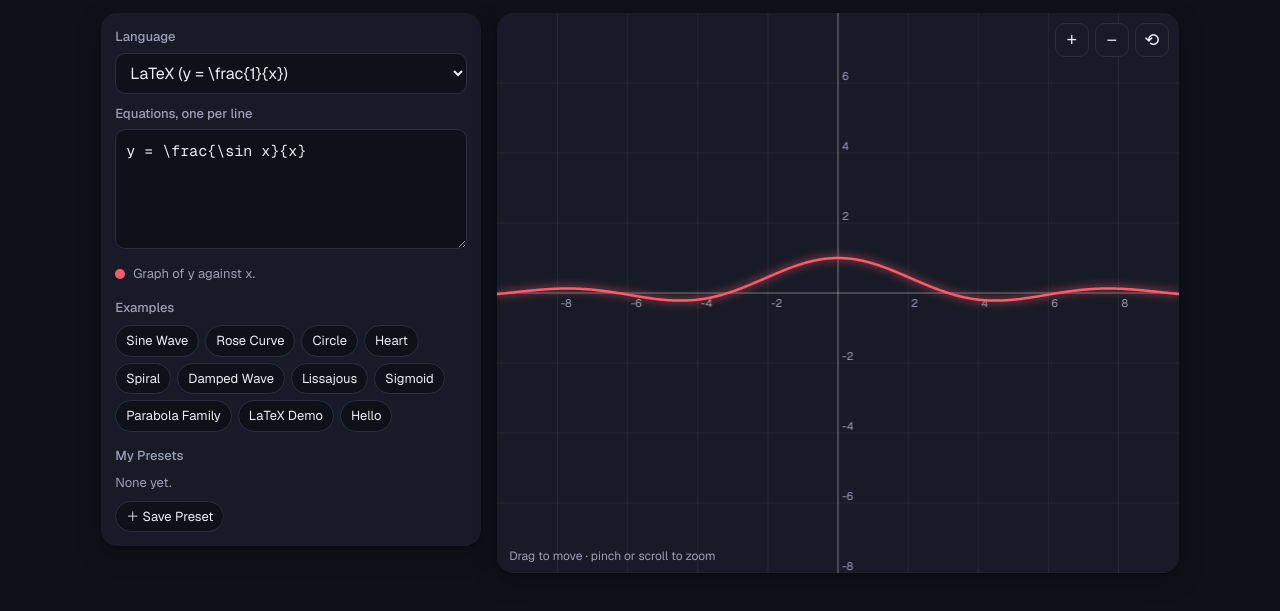
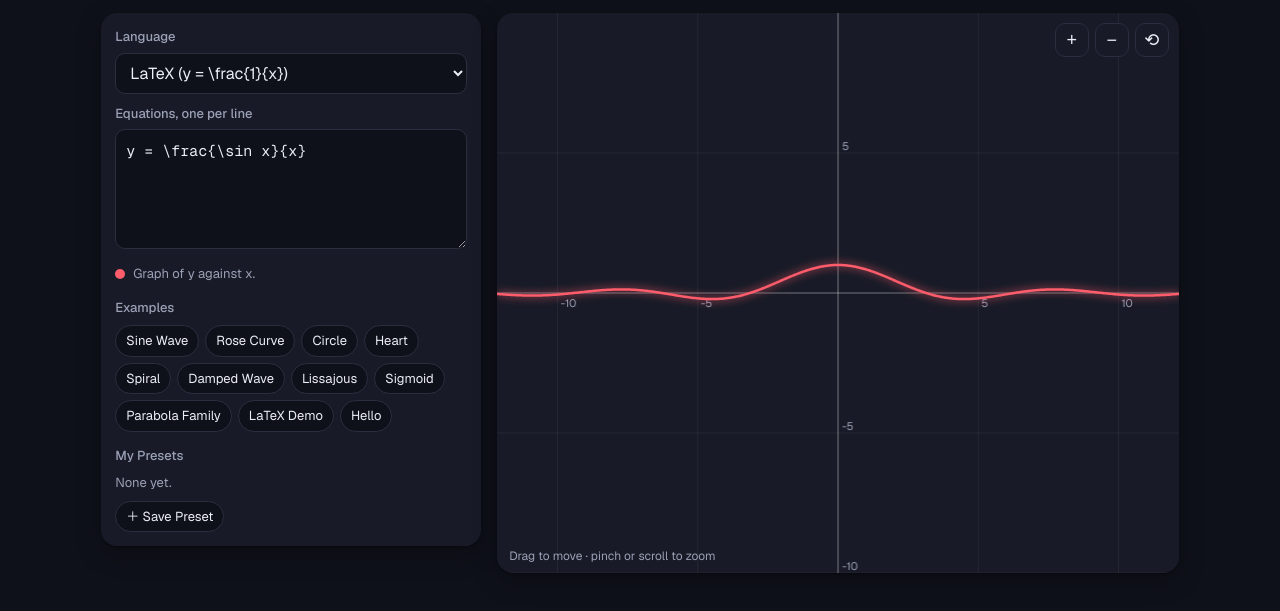
Before and after one commit to WildCard6t/Bank-Loan-Calculator-Visualised-, a plain HTML site: page math.html in a window 1280 px wide. Both pictures are taken after a click on the button "LaTeX Demo". Shown: the part 157-768 px from the top of the page. Drawn offline with nearby package versions, Linux system fonts and the light colour scheme.

Commit message:
Math Visualizer: zoom to fit on Examples, paste and the reset button
Co-Authored-By: Claude Opus 5.5 <noreply@anthropic.com>
Claude-Session: https://claude.ai/code/session_01NhiKVYHBuzaAg9pqvRv4UL

```diff
--- a/math.html
+++ b/math.html
@@ -105,7 +105,7 @@ canvas{display:block;width:100%;height:min(70vh,620px);touch-action:none;cursor:
     </div>
     <div class="card plot">
       <canvas id="cv"></canvas>
-      <div class="ctl"><button id="zin" type="button" title="Zoom in">+</button><button id="zout" type="button" title="Zoom out">−</button><button id="zre" type="button" title="Reset view">⟲</button></div>
+      <div class="ctl"><button id="zin" type="button" title="Zoom in">+</button><button id="zout" type="button" title="Zoom out">−</button><button id="zre" type="button" title="Zoom to fit">⟲</button></div>
       <div class="hint">Drag to move · pinch or scroll to zoom</div>
     </div>
   </div>
@@ -257,12 +257,23 @@ cv.addEventListener('pointerup',up);cv.addEventListener('pointercancel',up);
 cv.addEventListener('wheel',e=>{e.preventDefault();zoomAt(e.offsetX,e.offsetY,Math.exp(-e.deltaY*0.0015))},{passive:false});
 function zoomAt(px,py,f){const x=iX(px),y=iY(py);view.s=Math.min(Math.max(view.s*f,0.5),5000);view.cx=x-(px-W()/2)/view.s;view.cy=y+(py-H()/2)/view.s;draw()}
 $('zin').onclick=()=>zoomAt(W()/2,H()/2,1.4);$('zout').onclick=()=>zoomAt(W()/2,H()/2,1/1.4);
-$('zre').onclick=()=>{view={cx:0,cy:0,s:Math.min(W(),H())/16};draw()};
+/* zoom to fit: sample every curve, frame the whole picture with a margin. Plain y = f(x) graphs keep the default -8..8 view. */
+function fit(){
+  let x0=Infinity,x1=-Infinity,y0=Infinity,y1=-Infinity;const add=(x,y)=>{if(isFinite(x)&&isFinite(y)&&Math.abs(x)<1e4&&Math.abs(y)<1e4){x0=Math.min(x0,x);x1=Math.max(x1,x);y0=Math.min(y0,y);y1=Math.max(y1,y)}};
+  scenes.forEach(s=>{
+    if(s.kind==='param')for(let i=0;i<=400;i++){const t=i/400*2*Math.PI,sc=scope({t});add(ev(s.fx,sc),ev(s.fy,sc))}
+    else if(s.kind==='polar')for(let i=0;i<=400;i++){const t=i/400*4*Math.PI,r=ev(s.f,scope({theta:t,t}));add(r*Math.cos(t),r*Math.sin(t))}
+    else {add(-8,-8);add(8,8)}});
+  if(!(x1>=x0)){view={cx:0,cy:0,s:Math.min(W(),H())/16};draw();return}
+  const pad=1.25,wx=Math.max(x1-x0,0.5)*pad,wy=Math.max(y1-y0,0.5)*pad;
+  view={cx:(x0+x1)/2,cy:(y0+y1)/2,s:Math.min(W()/wx,H()/wy)};draw();
+}
+$('zre').onclick=fit;
 
 /* ---------- presets ---------- */
 const KEY='mathVisualizer.presets.v1';
 function mine(){try{return JSON.parse(localStorage.getItem(KEY))||{}}catch(e){return {}}}
-function load(src,lang){$('lang').value=lang||(src.includes('\\')?'latex':'plain');$('src').value=src;params={};rebuild()}
+function load(src,lang){$('lang').value=lang||(src.includes('\\')?'latex':'plain');$('src').value=src;params={};rebuild();fit()}
 function chips(){
   const ex=$('examples');ex.innerHTML='';for(const n in EXAMPLES){const b=document.createElement('button');b.type='button';b.textContent=n;b.onclick=()=>load(EXAMPLES[n]);ex.appendChild(b)}
   const m=$('mine'),p=mine();m.innerHTML='';const names=Object.keys(p);
@@ -273,7 +284,7 @@ function chips(){
 $('save').onclick=()=>{const n=(prompt('Name this Preset')||'').trim();if(!n)return;const q=mine(),pv={};for(const k in params)pv[k]=params[k].v;
   q[n]={src:$('src').value,lang:$('lang').value,params:pv};try{localStorage.setItem(KEY,JSON.stringify(q))}catch(e){alert('Could not save: browser storage is full or blocked.')}chips()};
 
-$('src').addEventListener('input',rebuild);$('lang').addEventListener('change',rebuild);
+$('src').addEventListener('input',e=>{rebuild();if(e.inputType==='insertFromPaste')fit()});$('lang').addEventListener('change',rebuild);
 addEventListener('resize',size);addEventListener('themechange',draw);
 chips();$('src').value='y = a*sin(b*x)\nr = cos(k*theta)';
 size();view.s=Math.min(W(),H())/16;rebuild();
--- a/sw.js
+++ b/sw.js
@@ -1,7 +1,7 @@
 /* Offline support. Network first, so you always get the newest version when online;
    the saved copy is only used when there's no connection. Your loan data is not stored here
    (it lives in the browser's localStorage). */
-const CACHE = 'loan-v15';
+const CACHE = 'loan-v16';
 const FILES = ['./', 'index.html', 'graph.html', 'tracker.html', 'desktop.html', 'cashflow.html', 'cashflow.js', 'compound.html', 'pay.html', 'math.html', 'settings.css', 'settings.js', 'manifest.webmanifest', 'icons/apple-touch-icon.png', 'icons/icon-192.png'];
 self.addEventListener('install', e => { e.waitUntil(caches.open(CACHE).then(c => c.addAll(FILES)).then(() => self.skipWaiting())); });
 self.addEventListener('activate', e => { e.waitUntil(caches.keys().then(ks => Promise.all(ks.filter(k => k !== CACHE).map(k => caches.delete(k)))).then(() => self.clients.claim())); });
```
